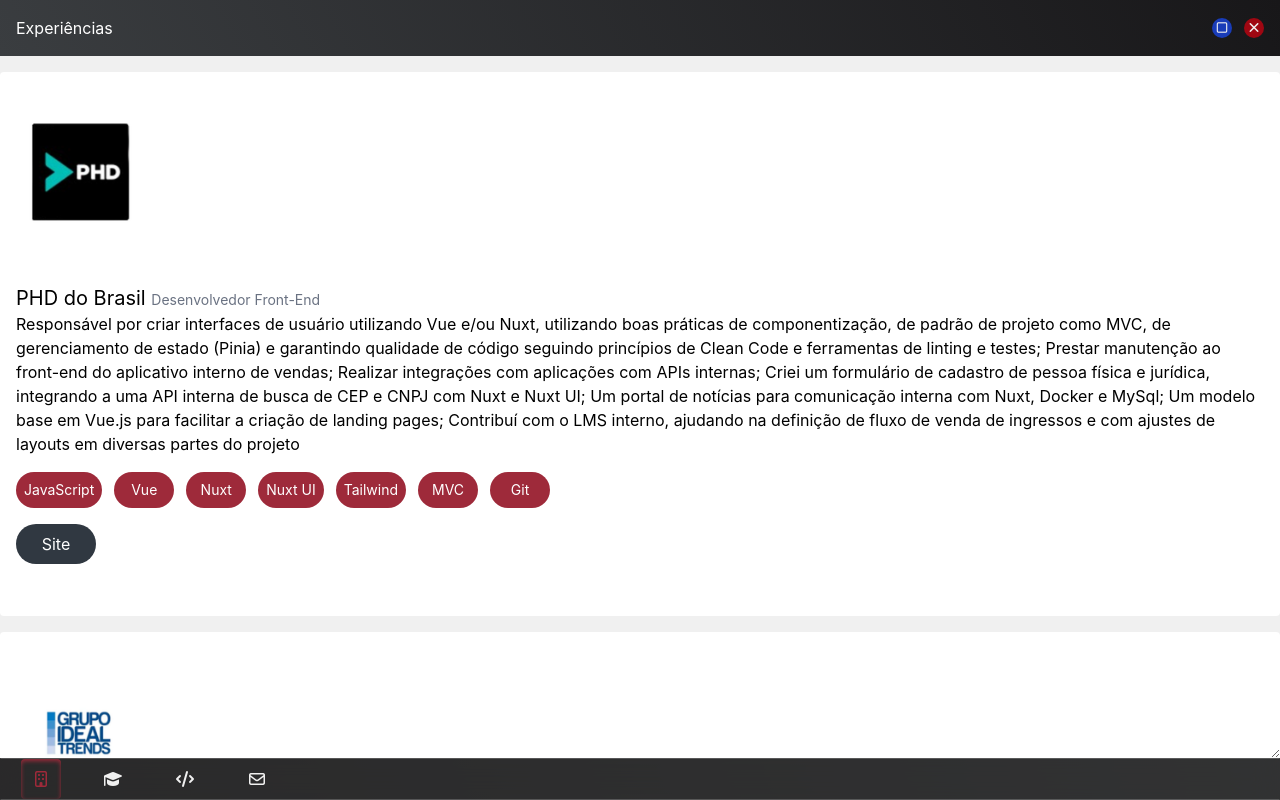
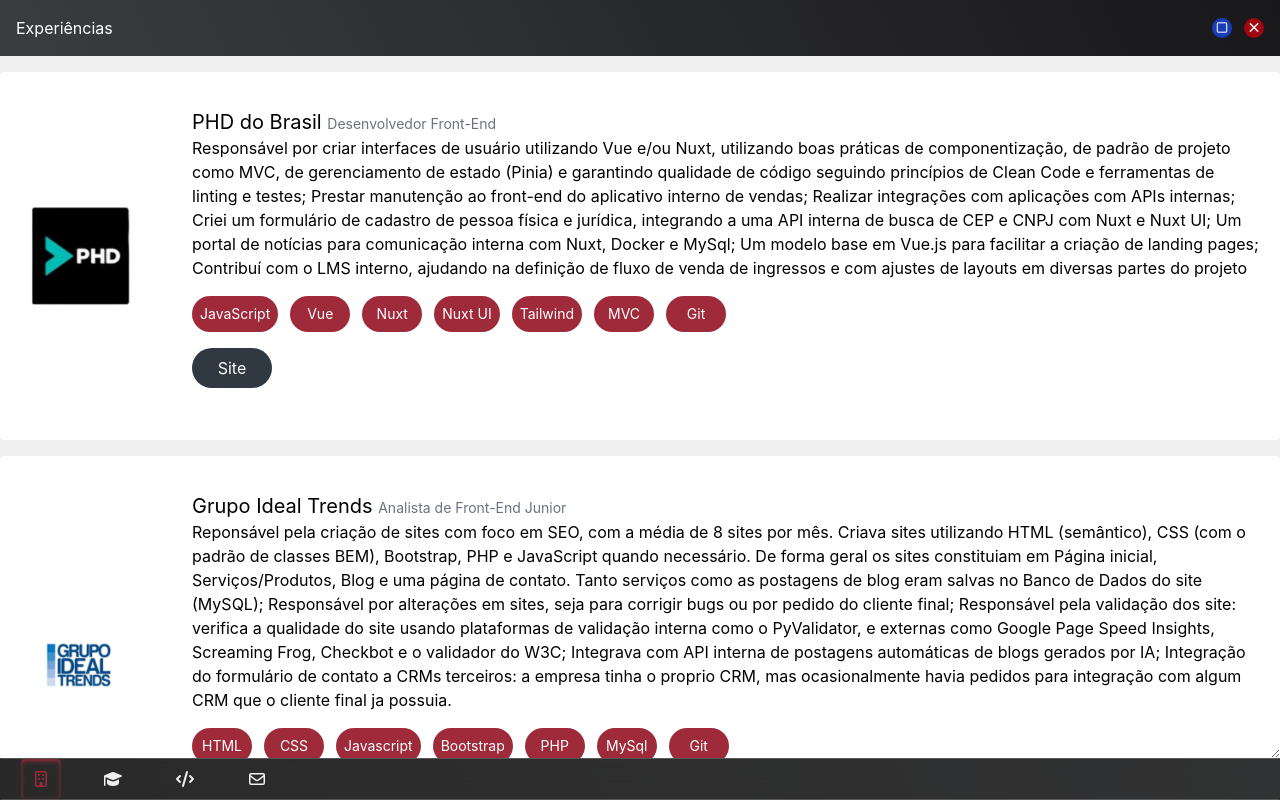
Before and after one commit to A-Marvulle/portfolio, a website built with Vite: page index.html in a window 1280 px wide. Both pictures are taken after a click on the button "Experiência". Built offline with nearby package versions, Linux system fonts and the light colour scheme.

Commit message:
chore: adjust style

```diff
--- a/src/style.css
+++ b/src/style.css
@@ -6,6 +6,9 @@
   [role="button"]:not([disabled]) {
     cursor: pointer;
     transition: 0.3s all;
+  }
+  a{
+      transition: 0.3s all;
   }
 }
 
@@ -80,7 +83,7 @@
 
 /* CARDS */
 .content {
-  @apply my-4 flex flex-col flex-wrap items-center gap-4 rounded-sm bg-white py-5 lg:flex-row;
+  @apply my-4 flex flex-col flex-wrap items-center gap-4 rounded-sm bg-white py-5 lg:flex-row lg:flex-nowrap;
 }
 .content img {
   @apply h-40 w-40 object-cover p-4;
@@ -116,14 +119,13 @@
   font-size: 12px;
 }
 
+/* CONTACT */
 .content__contact {
   @apply relative mx-auto my-5 flex h-20 w-80 flex-col items-center justify-center gap-3 rounded-xl bg-white transition-all duration-300 hover:text-[#9e2a3a];
 }
-
 .content__contact i {
   @apply text-2xl;
 }
-
 .content__contact a:after {
   content: "";
   position: absolute;
```
